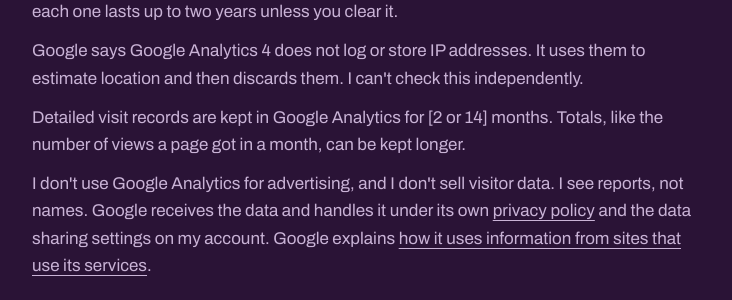
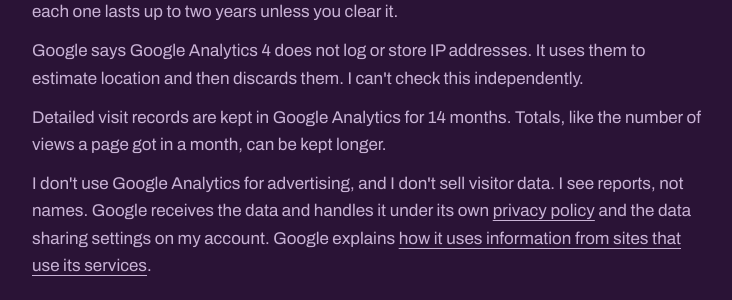
Before and after one commit to emcgough4/career-platform, a FastAPI app: page /privacy in a window 1280 px wide. Shown: the part 1121-1421 px from the top of the page, without its empty margins (272-1004 px from the left). Run offline with FastAPI, Linux system fonts and the light colour scheme.

Commit message:
docs: state the 14-month GA4 data retention on the privacy page
Co-Authored-By: Claude Opus 5.5 <noreply@anthropic.com>

```diff
--- a/templates/privacy.html
+++ b/templates/privacy.html
@@ -35,8 +35,8 @@
        If you leave any of those on, list them above. #}
     <p>The script stores two cookies in your browser: <code>_ga</code> and <code>_ga_QX9JPW5PPP</code>. By default, each one lasts up to two years unless you clear it.</p>
     <p>Google says Google Analytics 4 does not log or store IP addresses. It uses them to estimate location and then discards them. I can't check this independently.</p>
-    {# CONFIRM: Admin > Data collection and modification > Data retention (2 or 14 months). Replace "[2 or 14]" before publishing. #}
-    <p>Detailed visit records are kept in Google Analytics for [2 or 14] months. Totals, like the number of views a page got in a month, can be kept longer.</p>
+    {# Matches GA4 Admin > Data collection and modification > Data retention (set to 14 months). Update both together. #}
+    <p>Detailed visit records are kept in Google Analytics for 14 months. Totals, like the number of views a page got in a month, can be kept longer.</p>
     {# CONFIRM: Google signals is off and the property isn't linked to Google Ads. If either is on, this paragraph is not true. #}
     <p>I don't use Google Analytics for advertising, and I don't sell visitor data. I see reports, not names. Google receives the data and handles it under its own <a href="https://policies.google.com/privacy" rel="noopener">privacy policy</a> and the data sharing settings on my account. Google explains <a href="https://policies.google.com/technologies/partner-sites" rel="noopener">how it uses information from sites that use its services</a>.</p>
   </section>
```
